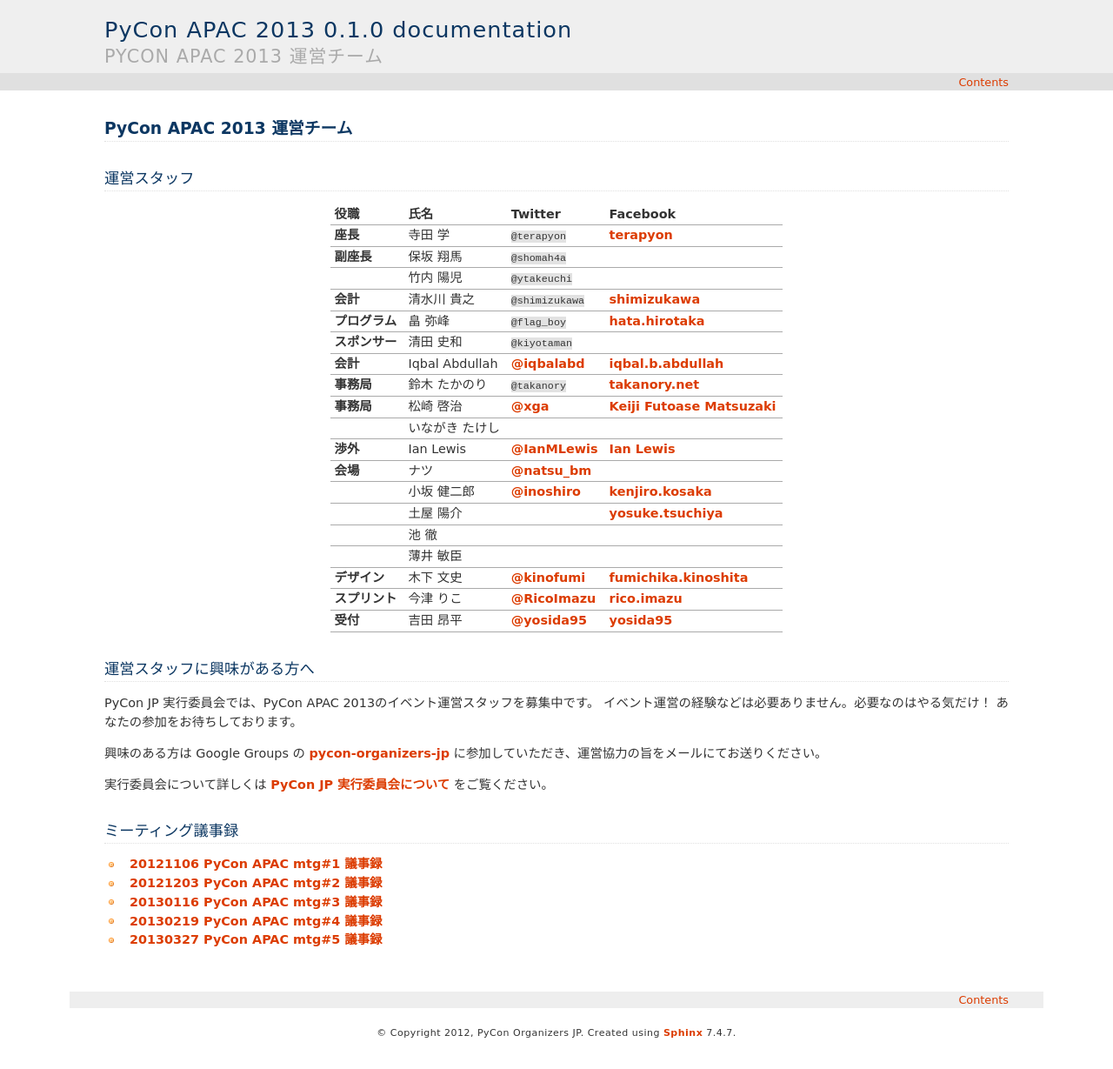
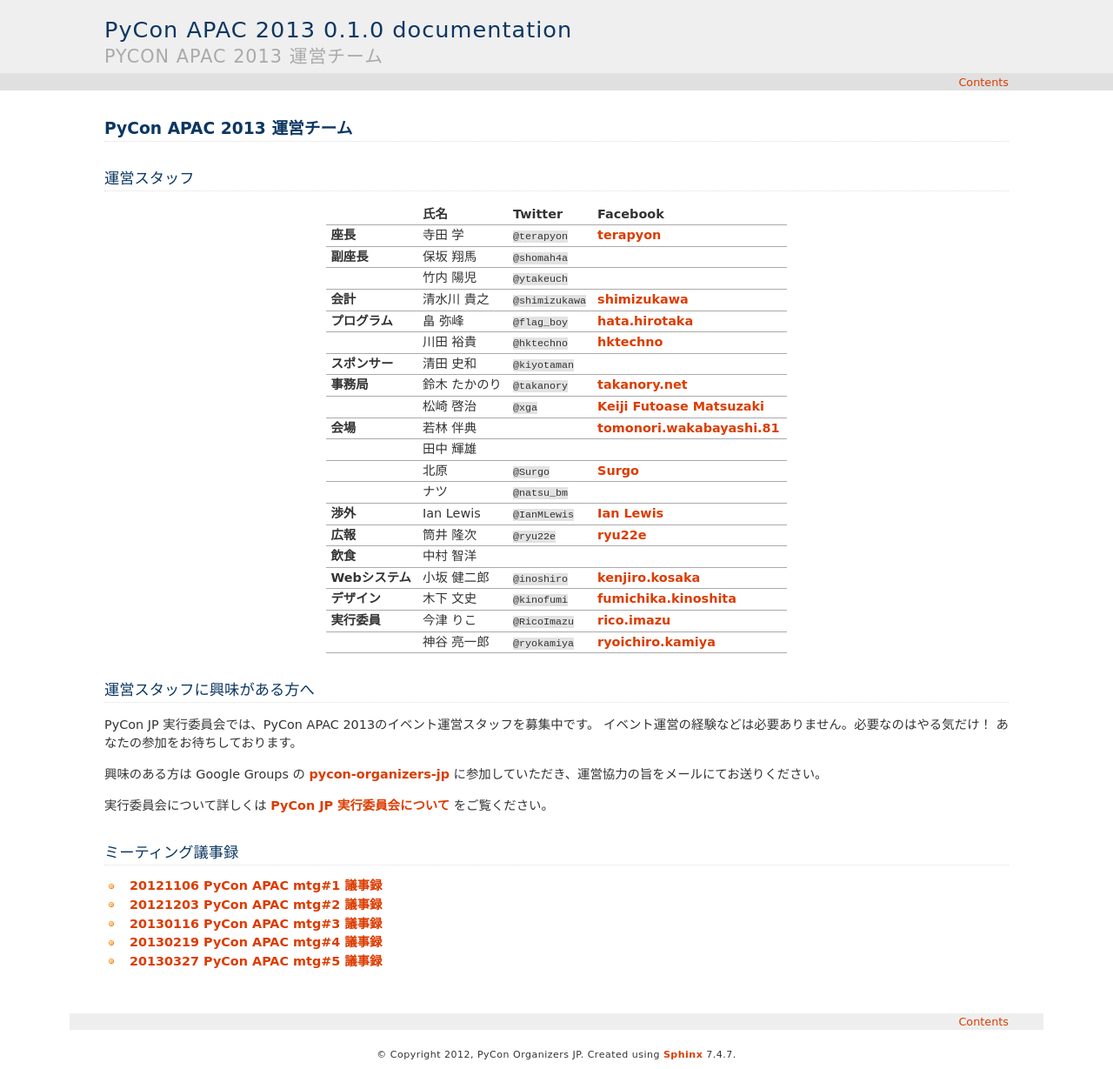
Before and after one commit to pyconjp/apac-2013.pycon.jp, a Sphinx documentation site: the page built from sphinx/ja/about/staff.rst, in a window 1280 px wide. Shown: the whole page at 87% size. Built offline with Sphinx 7.4.7, drawn with Linux system fonts in a browser that asks for light colours; pages that are not in the unit, such as notebooks, are missing from menus; cross-references to code outside the pages are shown as plain code; before the commit the page ends 1205 px from its top, so only the background shows below that.

Commit message:
スタッフ情報を更新

```diff
--- a/sphinx/ja/about/staff.rst
+++ b/sphinx/ja/about/staff.rst
@@ -10,7 +10,7 @@
    :header-rows: 1
    :stub-columns: 1
 
-   * - 役職
+   * -
      - 氏名
      - Twitter
      - Facebook
@@ -24,7 +24,7 @@
      -
    * -
      - 竹内 陽児
-     - :tw:`@ytakeuchi`
+     - :tw:`@ytakeuch`
      -
    * - 会計
      - 清水川 貴之
@@ -34,63 +34,66 @@
      - 畠 弥峰
      - :tw:`@flag_boy`
      - `hata.hirotaka <http://www.facebook.com/hata.hirotaka>`_
+   * -
+     - 川田 裕貴
+     - :tw:`@hktechno`
+     - `hktechno <http://www.facebook.com/hktechno>`_
    * - スポンサー
      - 清田 史和
      - :tw:`@kiyotaman`
      -
-   * - 会計
-     - Iqbal Abdullah
-     - `@iqbalabd <http://twitter.com/iqbalabd>`_
-     - `iqbal.b.abdullah <http://www.facebook.com/iqbal.b.abdullah>`_
    * - 事務局
      - 鈴木 たかのり
      - :tw:`@takanory`
      - `takanory.net <http://www.facebook.com/takanory.net>`_
-
-   * - 事務局
+   * -
      - 松崎 啓治
-     - `@xga <http://twitter.com/xga>`_
+     - :tw:`@xga`
      - `Keiji Futoase Matsuzaki <http://www.facebook.com/futoase>`_
+   * - 会場
+     - 若林 伴典
+     -
+     - `tomonori.wakabayashi.81 <http://www.facebook.com/tomonori.wakabayashi.81>`_
    * -
-     - いながき たけし
+     - 田中 輝雄
      -
+     -
+   * -
+     - 北原
+     - :tw:`@Surgo`
+     - `Surgo <http://www.facebook.com/Surgo>`_
+   * -
+     - ナツ
+     - :tw:`@natsu_bm`
      -
    * - 渉外
      - Ian Lewis
-     - `@IanMLewis <http://twitter.com/ianmlewis>`_
+     - :tw:`@IanMLewis`
      - `Ian Lewis <http://www.facebook.com/ianmlewis?ref=ts>`_
-   * - 会場
-     - ナツ
-     - `@natsu_bm <https://twitter.com/natsu_bm>`_
-     -
-   * -
-     - 小坂 健二郎
-     - `@inoshiro <https://twitter.com/inoshiro>`_
-     - `kenjiro.kosaka <http://www.facebook.com/kenjiro.kosaka>`_
-   * -
-     - 土屋 陽介
-     -
-     - `yosuke.tsuchiya <http://www.facebook.com/yosuke.tsuchiya>`_
-   * -
-     - 池 徹
+   * - 広報
+     - 筒井 隆次
+     - :tw:`@ryu22e`
+     - `ryu22e <http://www.facebook.com/ryu22e>`_
+   * - 飲食
+     - 中村 智洋
      -
      -
-   * -
-     - 薄井 敏臣
-     -
-     -
+   * - Webシステム
+     - 小坂 健二郎
+     - :tw:`@inoshiro`
+     - `kenjiro.kosaka <http://www.facebook.com/kenjiro.kosaka>`_
    * - デザイン
      - 木下 文史
-     - `@kinofumi <https://twitter.com/kinofumi>`_
+     - :tw:`@kinofumi`
      - `fumichika.kinoshita <http://www.facebook.com/fumichika.kinoshita>`_
-   * - スプリント
+   * - 実行委員
      - 今津 りこ
-     - `@RicoImazu <https://twitter.com/RicoImazu>`_
+     - :tw:`@RicoImazu`
      - `rico.imazu <http://www.facebook.com/rico.imazu>`_
-   * - 受付
-     - 吉田 昂平
-     - `@yosida95 <https://twitter.com/yosida95>`_
-     - `yosida95 <http://www.facebook.com/yosida95>`_
+   * -
+     - 神谷 亮一郎
+     - :tw:`@ryokamiya`
+     - `ryoichiro.kamiya <http://www.facebook.com/ryoichiro.kamiya>`_
 
 運営スタッフに興味がある方へ
 ============================
```
Also changed, not shown: sphinx/about/staff.rst (added, +96 -0 lines).
